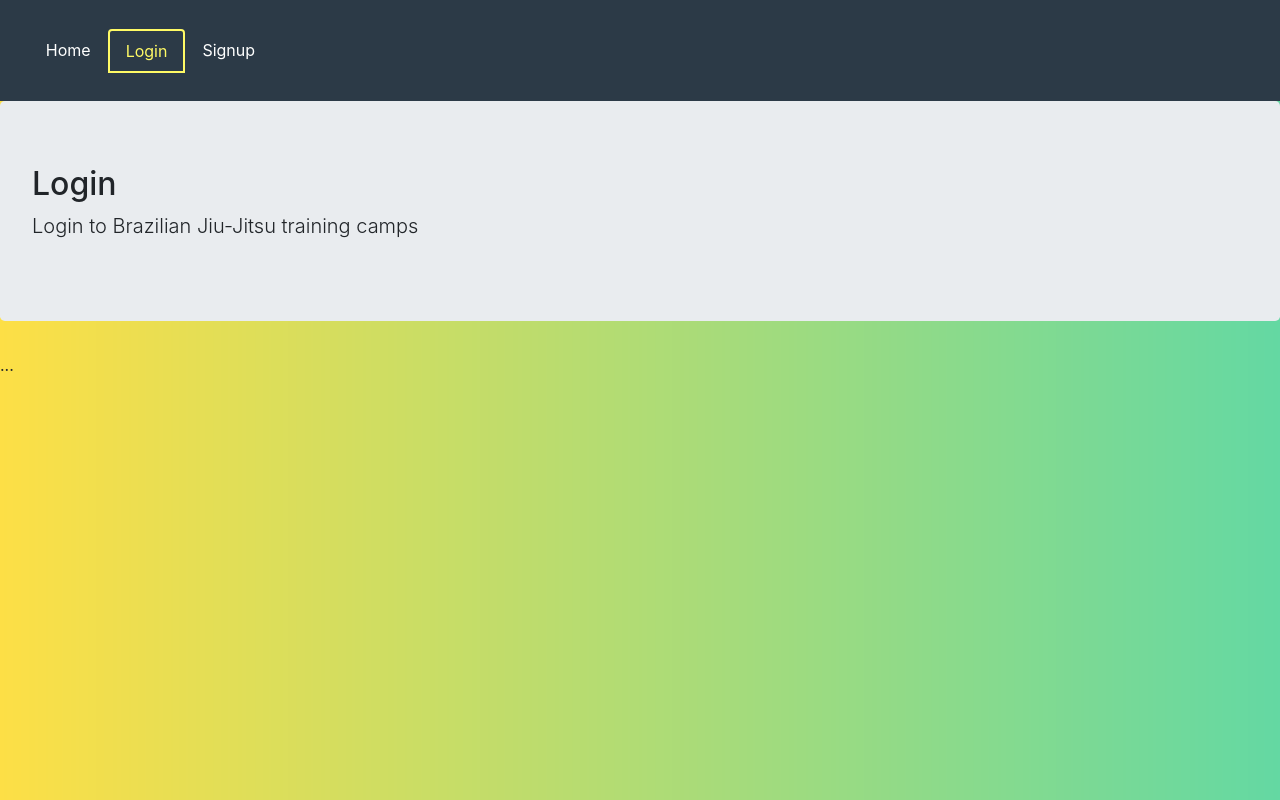
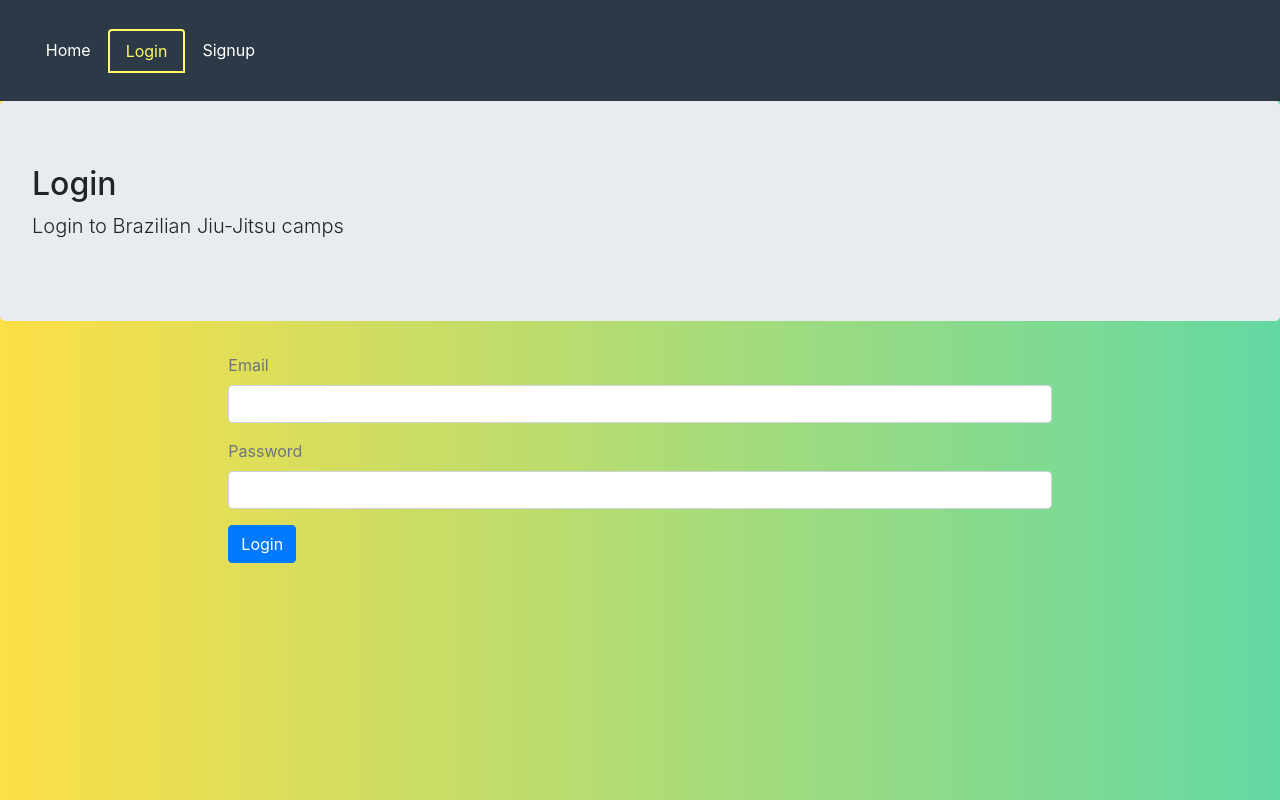
Before and after one commit to onurkayhann/bjj-camp-frontend, a React (Create React App) app in the folder bjj-camp-frontend/: page /login in a window 1280 px wide. Built offline with nearby package versions, Linux system fonts and the light colour scheme.

Commit message:
add showLoading, showError, signUpForm and redirectUser, whether login is successful or not, a functional login

```diff
--- a/bjj-camp-frontend/src/user/Login.js
+++ b/bjj-camp-frontend/src/user/Login.js
@@ -1,13 +1,103 @@
-import React from 'react';
+import React, { useState } from 'react';
+import { Redirect } from 'react-router-dom';
 import Layout from '../core/Layout';
+import { login } from '../auth/index';
 
 const Login = () => {
+  const [values, setValues] = useState({
+    email: '',
+    password: '',
+    error: '',
+    loading: false,
+    redirectToReferrer: false,
+  });
+
+  const { email, password, error, loading, redirectToReferrer } = values;
+
+  const handleChange = (name) => (event) => {
+    setValues({ ...values, error: false, [name]: event.target.value });
+  };
+
+  const clickSubmit = (e) => {
+    e.preventDefault();
+    setValues({ ...values, error: false, loading: true });
+    login({ email, password }).then((data) => {
+      if (data.error) {
+        setValues({ ...values, error: data.error, loading: false });
+      } else {
+        setValues({
+          ...values,
+          redirectToReferrer: true,
+        });
+      }
+    });
+  };
+
+  const signUpForm = () => {
+    return (
+      <form>
+        <div className='form-group'>
+          <label className='text-muted'>Email</label>
+          <input
+            onChange={handleChange('email')}
+            type='email'
+            className='form-control'
+            value={email}
+          />
+        </div>
+        <div className='form-group'>
+          <label className='text-muted'>Password</label>
+          <input
+            onChange={handleChange('password')}
+            type='password'
+            className='form-control'
+            value={password}
+          />
+        </div>
+        <button onClick={clickSubmit} className='btn btn-primary'>
+          Login
+        </button>
+      </form>
+    );
+  };
+
+  const showError = () => {
+    return (
+      <div
+        className='alert alert-danger'
+        style={{ display: error ? '' : 'none' }}
+      >
+        {error}
+      </div>
+    );
+  };
+
+  const showLoading = () => {
+    return (
+      loading && (
+        <div className='alert alert-info'>
+          <h2>Loading...</h2> {/* put a spinner here later */}
+        </div>
+      )
+    );
+  };
+
+  const redirectUser = () => {
+    if (redirectToReferrer) {
+      return <Redirect to='/' />;
+    }
+  };
+
   return (
     <Layout
+      className='container col-md-8 offset-md-2'
       title='Login'
-      description='Login to Brazilian Jiu-Jitsu training camps'
+      description='Login to Brazilian Jiu-Jitsu camps'
     >
-      ...
+      {showLoading()}
+      {showError()}
+      {signUpForm()}
+      {redirectUser()}
     </Layout>
   );
 };
```
